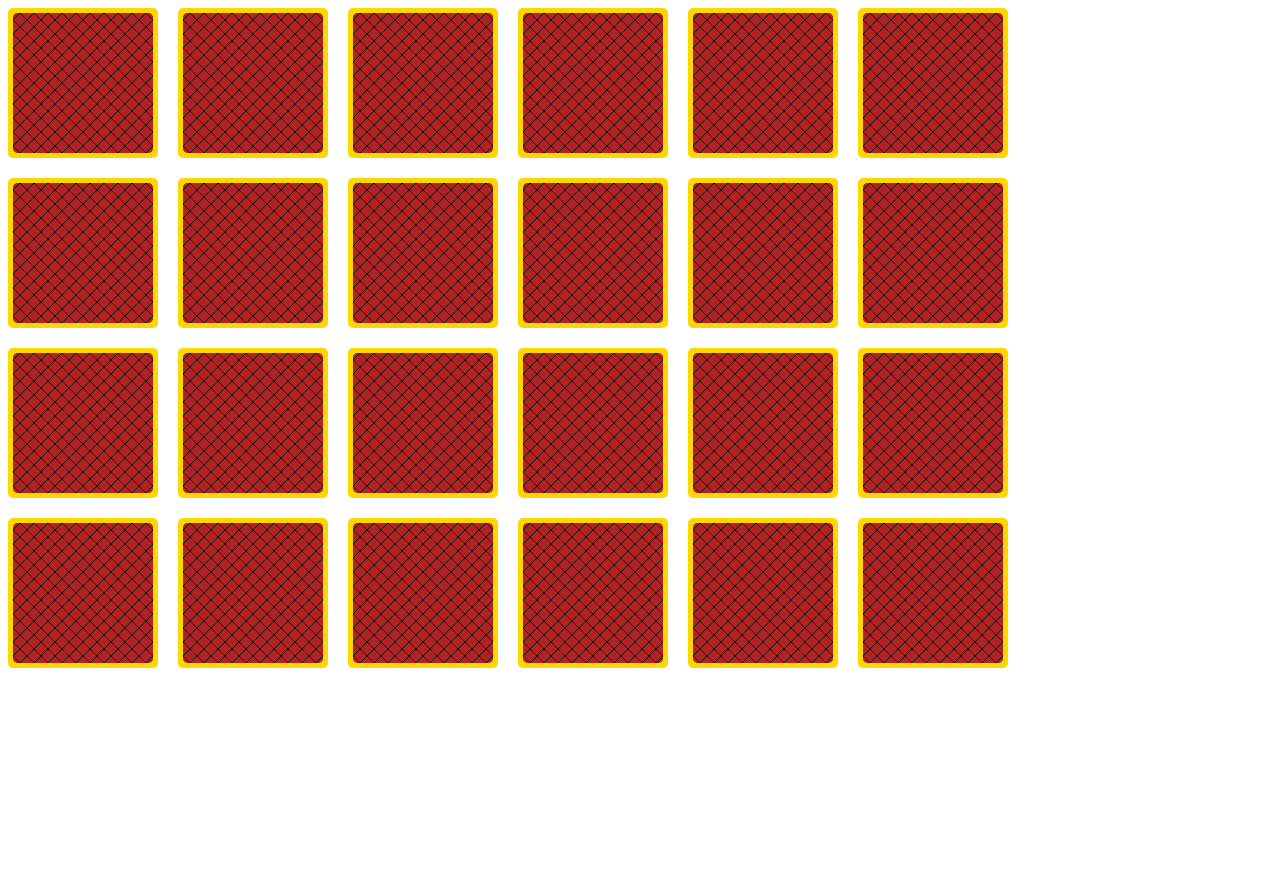
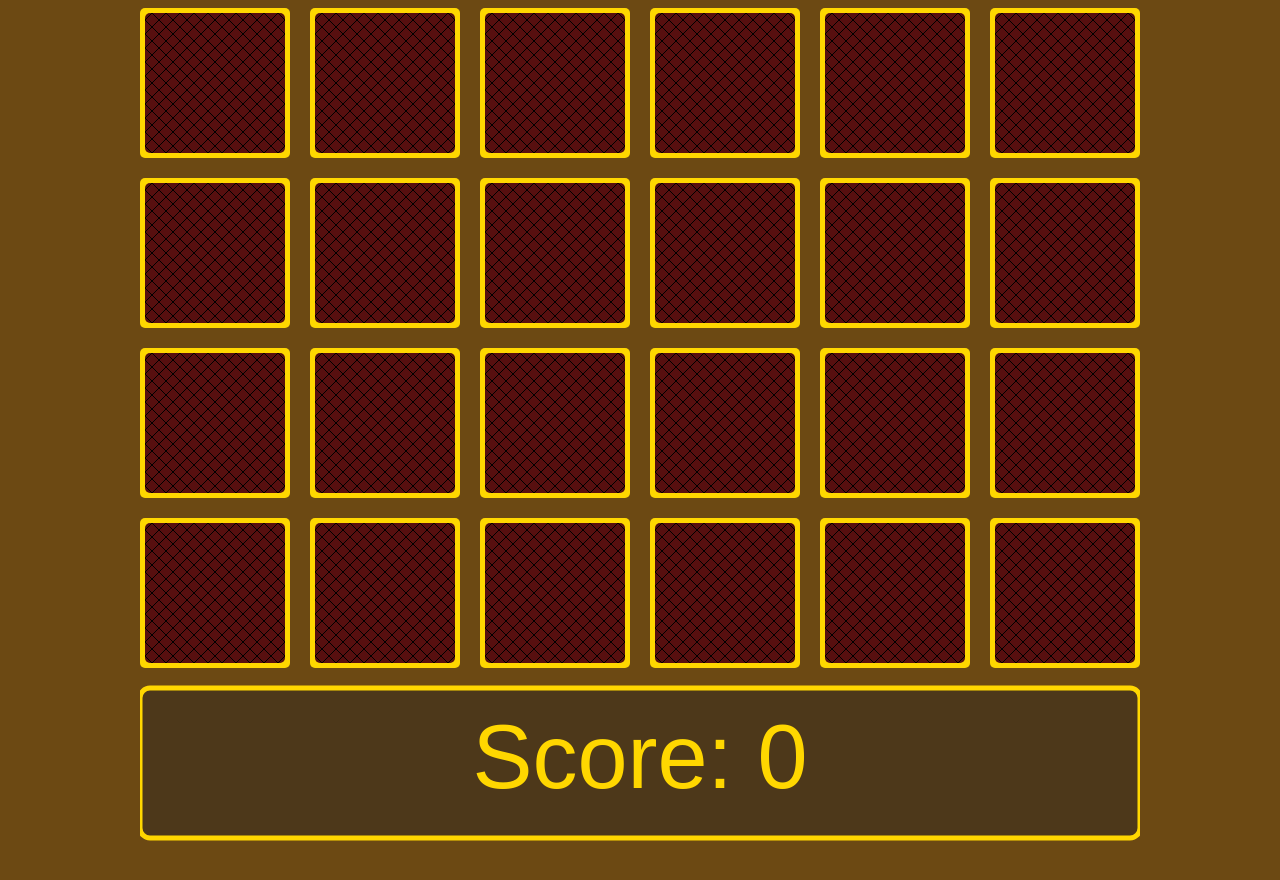
Before and after one commit to teichner/memory-game, an Angular app: page / in a window 1280 px wide. Shown: the top 880 px of the page. Built offline with nearby package versions, Linux system fonts and the light colour scheme.

Commit message:
Added dashboard with score

```diff
--- a/src/app/app.component.html
+++ b/src/app/app.component.html
@@ -1,4 +1,6 @@
 
-<app-game [rowCount]="4" [columnCount]="6"></app-game>
+<div id="game-container">
+    <app-game [rowCount]="4" [columnCount]="6"></app-game>
+</div>
 
 <!-- <router-outlet></router-outlet> -->
--- a/src/app/app.component.scss
+++ b/src/app/app.component.scss
@@ -0,0 +1,6 @@
+#game-container {
+    display: float;
+    width: 1000px;
+    height: 1000px;
+    margin: 0 auto;
+}
--- a/src/app/game/game.component.ts
+++ b/src/app/game/game.component.ts
@@ -21,6 +21,7 @@
   @Input('circleBorder') circleBorder: number = 10;
   @Input('cardSpacing') cardSpacing: number = 20;
   @Input('patternCount') patternCount: number = 10;
+  @Input('backFill') backFill: string = 'hsl(0, 70%, 20%)';
 
   constructor(
     private gameService: GameService
@@ -94,8 +95,15 @@
     return `hsl(${hue}, 70%, 50%)`
   }
 
-  bodyFill(card: Card): string {
-    return (card.state === CardState.FACE_UP) ? this.cardColor(card) : 'url(#diamond)';
+  get dashboardTransform(): string {
+    const y = (this.cardSpacing + this.cardSize) * this.rowCount;
+    return `translate(0, ${y})`;
+  }
+
+  get dashboardText(): string {
+    return (this.#game.state === GameState.VICTORY) ?
+      "Victory!" :
+      `Score: ${this.#game.matchedCards.length}`;
   }
 
   // //TEST
@@ -131,7 +139,7 @@
     if (state !== this.#game.state && this.#game.state === GameState.MISMATCH) {
       window.setTimeout(() => {
         this.#game.resetChoices();
-      }, 1000);
+      }, 500);
     }
   }
 
--- a/src/styles.scss
+++ b/src/styles.scss
@@ -1 +1,5 @@
 /* You can add global styles to this file, and also import other style files */
+
+body {
+    background-color: hsl(36, 70%, 25%);
+}
```
Also changed, not shown: src/app/game/game.component.svg.
